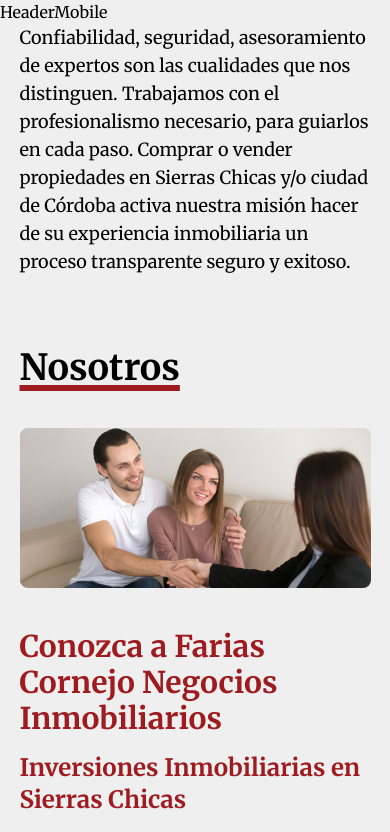
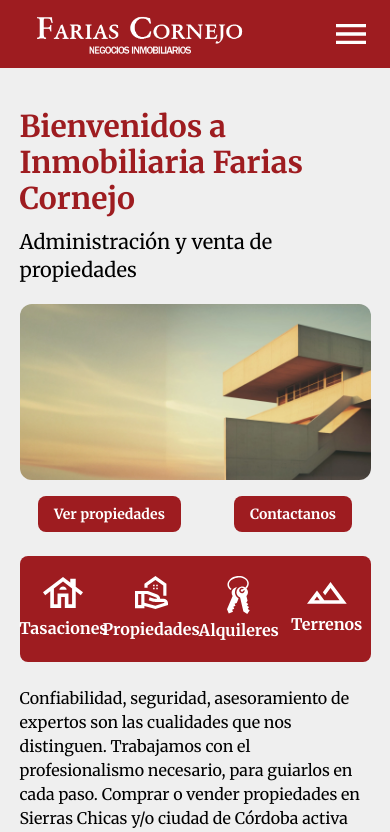
Before and after one commit to MaximoFarias27/website, a Next.js app: page / in a window 390 px wide. Shown: the top 832 px of the page. Built offline with nearby package versions, Linux system fonts and the light colour scheme.

Commit message:
responsive

```diff
--- a/app/page.js
+++ b/app/page.js
@@ -9,45 +9,45 @@
     <div className="flex flex-col items-center">
       <div className="max-w-[1200px] w-[90%] flex flex-col items-center mb-20">
         <Hero/>
-        <p className="w-full text-lg mb-8">
+        <p className="w-full md:text-lg text-md mb-8">
         Confiabilidad, seguridad, asesoramiento de expertos son las cualidades que nos distinguen. Trabajamos con el profesionalismo necesario, para guiarlos en cada paso. Comprar o vender propiedades en Sierras Chicas y/o ciudad de Córdoba activa nuestra misión hacer de su experiencia inmobiliaria un proceso transparente seguro y exitoso.        </p>
-        <h2 className="w-full text-4xl mb-10 subrayado-rojo font-bold mt-10">Nosotros</h2>
+        <h2 className="w-full md:text-4xl text-3xl mb-10 subrayado-rojo font-bold mt-10">Nosotros</h2>
         <Image src="/nosotros.png" width={3000} height={2000} className="rounded-lg mb-10" />
-        <h3 className="w-full text-3xl font-semibold mb-4 letra-roja">Conozca a Farias Cornejo Negocios Inmobiliarios</h3>
-        <h4 className="w-full text-2xl font-semibold mb-4 letra-roja">Inversiones Inmobiliarias en Sierras Chicas</h4>
-        <p className="w-full text-lg mb-8">
+        <h3 className="w-full md:text-3xl text-2xl font-semibold mb-4 letra-roja">Conozca a Farias Cornejo Negocios Inmobiliarios</h3>
+        <h4 className="w-full md:text-2xl text-lg font-semibold mb-4 letra-roja">Inversiones Inmobiliarias en Sierras Chicas</h4>
+        <p className="w-full md:text-lg text-md mb-8">
           Somos Fabián Farías y Ximena Cornejo, los fundadores de Inmobiliaria Farias Cornejo. Con oficinas en Río Ceballos y Salsipuedes, nuestra pasión es ayudar a nuestros clientes a encontrar su hogar ideal o hacer la mejor inversión inmobiliaria en Sierras Chicas. Nos enorgullecemos de ofrecer un servicio personalizado basado en la confianza, la honestidad y la transparencia.
         </p>
-        <p className="w-full text-lg mb-8">
+        <p className="w-full md:text-lg text-md mb-8">
           Fabián dirige el área comercial, aportando su experiencia y dedicación para asegurar que cada cliente tome decisiones bien informadas y alineadas con sus necesidades y sueños. Ximena, encargada de la administración de propiedades en Río Ceballos, Salsipuedes y demás localidades de Sierras Chicas, garantiza que cada propiedad bajo nuestra gestión se mantenga en perfectas condiciones, asegurando la tranquilidad de nuestros clientes.        </p>
-        <p className="w-full text-lg mb-8">
+        <p className="w-full md:text-lg text-md mb-8">
           Nuestra visión es ser referentes de inmobiliarias en Sierras Chicas, acompañando el crecimiento de la región y contribuyendo a mejorar la calidad de vida de sus habitantes.        </p>
-        <h2 className="w-full text-4xl mb-10 subrayado-rojo font-bold mt-10">Servicios</h2>
+        <h2 className="w-full md:text-4xl text-3xl mb-10 subrayado-rojo font-bold mt-10">Servicios</h2>
 
-        <div className="fondo-alquiler-zona w-full py-20 flex flex-col pl-20 rounded-lg">
-          <h3 className="w-full text-4xl font-semibold mb-8 text-white">Propiedades en alquiler</h3>
-          <p className="w-2/4 text-lg mb-8 text-white">
+        <div className="p-10 fondo-alquiler-zona w-full md:py-20 flex flex-col md:pl-20 rounded-lg items-center">
+          <h3 className="md:w-full md:text-4xl text-xl font-semibold mb-8 text-white">Propiedades en alquiler</h3>
+          <p className="md:w-2/4 md:text-lg text-sm mb-8 text-white">
             Gestionamos tu propiedad con seriedad y compromiso. Contamos con una amplia oferta de casas en alquiler en Sierras Chicas, incluyendo Río Ceballos y Salsipuedes. Deja en nuestras manos la administración y disfruta de la tranquilidad de saber que tu inversión está segura.            </p>
           <Link
             href="https://fariascorejo58.kitepropcrm.com/site/properties/rental"
             target="_blank"
-            className="flex w-fit fondo-rojo text-white text-lg font-semibold py-2 px-4 rounded-lg gap-3 transition-all duration-300 hover:bg-red-900"
+            className="flex w-fit fondo-rojo text-white md:text-lg text-sm font-semibold py-2 px-4 rounded-lg gap-3 transition-all duration-300 hover:bg-red-900"
           >
             ¡Quiero ver las propiedades en alquiler!
 
           </Link>
         </div>
 
-        <div className="fondo-comprar-zona w-full py-20 rounded-lg my-10 flex justify-end pr-10">
-          <div className=" flex flex-col w-2/4 items-end">
-            <h3 className="text-4xl text-right font-semibold mb-8 text-white w-full">Propiedades en Venta</h3>
-            <p className="w-full text-lg mb-8 text-white text-right">
+        <div className="p-10 fondo-comprar-zona w-full md:py-20 rounded-lg my-10 flex md:justify-end md:pr-10 items-center">
+          <div className=" flex flex-col md:w-2/4 md:items-end items-center">
+            <h3 className="md:text-4xl text-xl md:text-right font-semibold mb-8 text-white md:w-full">Propiedades en Venta</h3>
+            <p className="w-full md:text-lg text-sm mb-8 text-white md:text-right">
               Ofrecemos un servicio integral para la venta de casas en Río Ceballos, Salsipuedes y demás localidades de Sierras Chicas. Te acompañamos desde la tasación hasta la firma del contrato, asegurando una transacción transparente y beneficiosa. Ya sea que quieras vender o comprar una casa, estamos aquí para asesorarte.
             </p>
             <Link
               href="https://fariascorejo58.kitepropcrm.com/site/properties/sale"
               target="_blank"
-              className="flex w-fit fondo-rojo text-white text-lg font-semibold py-2 px-4 rounded-lg gap-3 transition-all duration-300 hover:bg-red-900"
+              className="flex w-fit fondo-rojo text-white md:text-lg text-sm font-semibold py-2 px-4 rounded-lg gap-3 transition-all duration-300 hover:bg-red-900"
             >
               ¡Quiero ver las propiedades en venta!
 
@@ -55,22 +55,22 @@
           </div>
         </div>
 
-        <div className="fondo-terrenos-venta w-full py-20 flex flex-col pl-20 rounded-lg">
-          <h3 className="w-full text-4xl font-semibold mb-8 text-white">Venta de Lotes y grandes parcelas</h3>
-          <p className="w-2/4 text-lg mb-8 text-white">
+        <div className="p-10 fondo-terrenos-venta w-full md:py-20 flex flex-col md:pl-20 rounded-lg items-center">
+          <h3 className="md:w-full md:text-4xl text-xl font-semibold mb-8 text-white">Venta de Lotes y grandes parcelas</h3>
+          <p className="md:w-2/4 md:text-lg text-sm mb-8 text-white">
             Encuentra el terreno perfecto en las Sierras Chicas. Te ayudamos a elegir la mejor opción para tus proyectos, garantizando una compra segura y satisfactoria.
           </p>
           <Link
             href="https://fariascorejo58.kitepropcrm.com/site/properties/sale?q=&location=&type=6&rooms%5B%5D=&bedrooms%5B%5D=&bathrooms%5B%5D=&currencyId=&priceMin=&priceMax=&userOrAssignee=&office=&order=id%3Adesc&limit=50&f=1&lat0=&lat1=&lng0=&lng1="
             target="_blank"
-            className="flex w-fit fondo-rojo text-white text-lg font-semibold py-2 px-4 rounded-lg gap-3 transition-all duration-300 hover:bg-red-900"
+            className="flex w-fit fondo-rojo text-white md:text-lg text-sm font-semibold py-2 px-4 rounded-lg gap-3 transition-all duration-300 hover:bg-red-900"
           >
             ¡Consulta disponibilidad de terrenos!
 
           </Link>
         </div>
 
-        <h2 className="w-full text-4xl mb-10 subrayado-rojo font-bold mt-20">Preguntas frecuentes</h2>
+        <h2 className="w-full md:text-4xl text-3xl mb-10 subrayado-rojo font-bold mt-20">Preguntas frecuentes</h2>
         <FAQs />
       </div>
 
--- a/components/BlogGrid.jsx
+++ b/components/BlogGrid.jsx
@@ -4,7 +4,7 @@
 
 export const BlogGrid = () => {
   return (
-    <div className="w-[1000px] mt-10 grid md:grid-cols-3 grid-cols-1 gap-6">
+    <div className="w-max-[1200px] w-[95%] mt-10 grid lg:grid-cols-3 md:grid-cols-2 grid-cols-1 gap-6">
       {blogs.map((blog) => (
         <Link href={`/blog/${blog.id}`} key={blog.id} className="rounded-md w-full shadow-xl">
           <img
--- a/components/HeaderMobile.jsx
+++ b/components/HeaderMobile.jsx
@@ -1,7 +1,99 @@
-import React from 'react'
+"use client";
+
+import Image from "next/image";
+import Link from "next/link";
+import { usePathname } from "next/navigation";
+import { useState } from "react";
+
+const navItems = [
+  {
+    label: "Inicio",
+    path: "/",
+  },
+  {
+    label: "Blog",
+    path: "/blog",
+  },
+  {
+    label: "Contacto",
+    path: "/contacto",
+  },
+];
 
 export const HeaderMobile = () => {
+  const path = usePathname();
+  const [open, setOpen] = useState(false);
+
+  const handleMenu = () => {
+    setOpen(!open);
+  };
+
   return (
-    <div className='md:hidden block'>HeaderMobile</div>
-  )
-}
+    <>
+      <nav className="z-50 flex md:hidden justify-center flex-row fondo-rojo py-1  mb-10">
+        <div className="max-w-[1200px] w-[90%] flex justify-between items-center flex-col">
+          <div className="flex flex-row justify-between w-full">
+            <Link href="/">
+              <Image
+                src="/Logo.png"
+                alt="Logo"
+                width={240}
+                height={100}
+                className="py-2 px-4"
+              />
+            </Link>
+            <button onClick={handleMenu}>
+              <svg
+                xmlns="http://www.w3.org/2000/svg"
+                width="40"
+                height="40"
+                viewBox="0 0 24 24"
+              >
+                <path
+                  fill="white"
+                  d="M3 18v-2h18v2zm0-5v-2h18v2zm0-5V6h18v2z"
+                />
+              </svg>
+            </button>
+          </div>
+        </div>
+      </nav>
+        <ul
+          className={`z-10 absolute transition duration-500 w-full md:hidden justify-center items-center fondo-rojo py-1 flex flex-col text-center ${
+            open ? "-translate-y-[40px]" : "-translate-y-[280px]"
+          }`}
+          onClick={() => setOpen(false)}
+        >
+          {navItems.map((item, index) => (
+            <Link
+              key={index}
+              href={item.path}
+              className={`h-full inline-block px-4 py-2 text-lg font-semibold text-white hover:scale-95 transition-all duration-300 ${
+                path.includes === item.path ? "subrayado" : ""
+              } ${path.includes("blog") && index === 1 && "subrayado"}`}
+            >
+              {item.label}
+            </Link>
+          ))}
+          <Link
+            href="https://fariascorejo58.kitepropcrm.com/"
+            target="_blank"
+            className="flex text-white text-lg w-fit font-semibold py-2 px-4 gap-3 hover:scale-95 transition-all duration-300"
+          >
+            KiteProp
+            <svg
+              xmlns="http://www.w3.org/2000/svg"
+              width="26"
+              height="26"
+              viewBox="0 0 16 16"
+            >
+              <path
+                fill="white"
+                d="M9.78 2.05a.5.5 0 0 1 .527.055l4.5 3.5a.5.5 0 0 1 .025.769l-4.5 4A.5.5 0 0 1 9.5 10V8.056c-.236.04-.544.11-.904.23c-.873.292-2.054.879-3.242 2.068a.5.5 0 0 1-.852-.4c.143-1.571.601-2.717 1.224-3.543a4.7 4.7 0 0 1 2.095-1.574A5.4 5.4 0 0 1 9.5 4.493V2.5a.5.5 0 0 1 .28-.45M2 5.5A2.5 2.5 0 0 1 4.5 3h2a.5.5 0 0 1 0 1h-2A1.5 1.5 0 0 0 3 5.5v6A1.5 1.5 0 0 0 4.5 13h6a1.5 1.5 0 0 0 1.5-1.5v-1a.5.5 0 0 1 1 0v1a2.5 2.5 0 0 1-2.5 2.5h-6A2.5 2.5 0 0 1 2 11.5z"
+              />
+            </svg>
+          </Link>
+        </ul>
+    </>
+  );
+};
--- a/components/Hero.jsx
+++ b/components/Hero.jsx
@@ -3,6 +3,7 @@
 
 export const Hero = () => {
   return (
+    <>
       <div className="hidden flex-col items-center w-full md:flex">
         <div className="fondo-landing min-h-[600px] w-full rounded-lg pl-20 flex flex-col justify-center gap-10">
           <h1 className="text-5xl font-black text-white ">
@@ -54,5 +55,52 @@
           </div>
         </div>
       </div>
+      <div className="flex flex-col w-full md:hidden">
+        <h1 className="letra-roja font-bold text-3xl mb-3">Bienvenidos a Inmobiliaria Farias Cornejo</h1>
+        <h2 className="mb-5 text-xl">Administración y venta de propiedades</h2>{" "}
+        <img src="/Landing.webp" className="rounded-xl mb-4"></img>
+        <div className="flex flex-row justify-around w-full gap-4">
+          <Link
+            href="https://fariascorejo58.kitepropcrm.com/"
+            target="_blank"
+            className="flex fondo-rojo text-white text-sm font-semibold py-2 px-4 rounded-lg gap-3 transition-all duration-300 hover:bg-red-900"
+          >
+            Ver propiedades
+          </Link>
+          <Link
+            href="/contacto"
+            className="flex fondo-rojo text-white text-sm font-semibold py-2 px-4 rounded-lg gap-3 transition-all duration-300 hover:bg-red-900"
+          >
+            Contactanos
+          </Link>
+        </div>
+        <div className="fondo-rojo rounded-lg grid-cols-4 grid my-6">
+          <div className="flex flex-col py-5 md:py-0 items-center h-full justify-center gap-2">
+            <Image src="/casa.svg" width={40} height={40} />
+            <h3 className="text-white font-semibold text-md text-center">
+              Tasaciones
+            </h3>
+          </div>
+          <div className="flex flex-col py-5 md:py-0 items-center h-full justify-center gap-2">
+            <Image src="/venta.svg" width={33} height={33} />
+            <h3 className="text-white font-semibold text-md text-center">
+              Propiedades
+            </h3>
+          </div>
+          <div className="flex flex-col py-5 md:py-0 items-center h-full justify-center gap-1">
+            <Image src="/llaves.svg" width={23} height={23} />
+            <h3 className="text-white font-semibold text-md text-center">
+              Alquileres
+            </h3>
+          </div>
+          <div className="flex flex-col py-5 md:py-0 items-center h-full justify-center gap-2">
+            <Image src="/terrenos.svg" width={40} height={40} />
+            <h3 className="text-white font-semibold text-md text-center">
+              Terrenos
+            </h3>
+          </div>
+        </div>
+      </div>
+    </>
   );
 };
```
Lines whose indentation alone changed are shown as unchanged.
